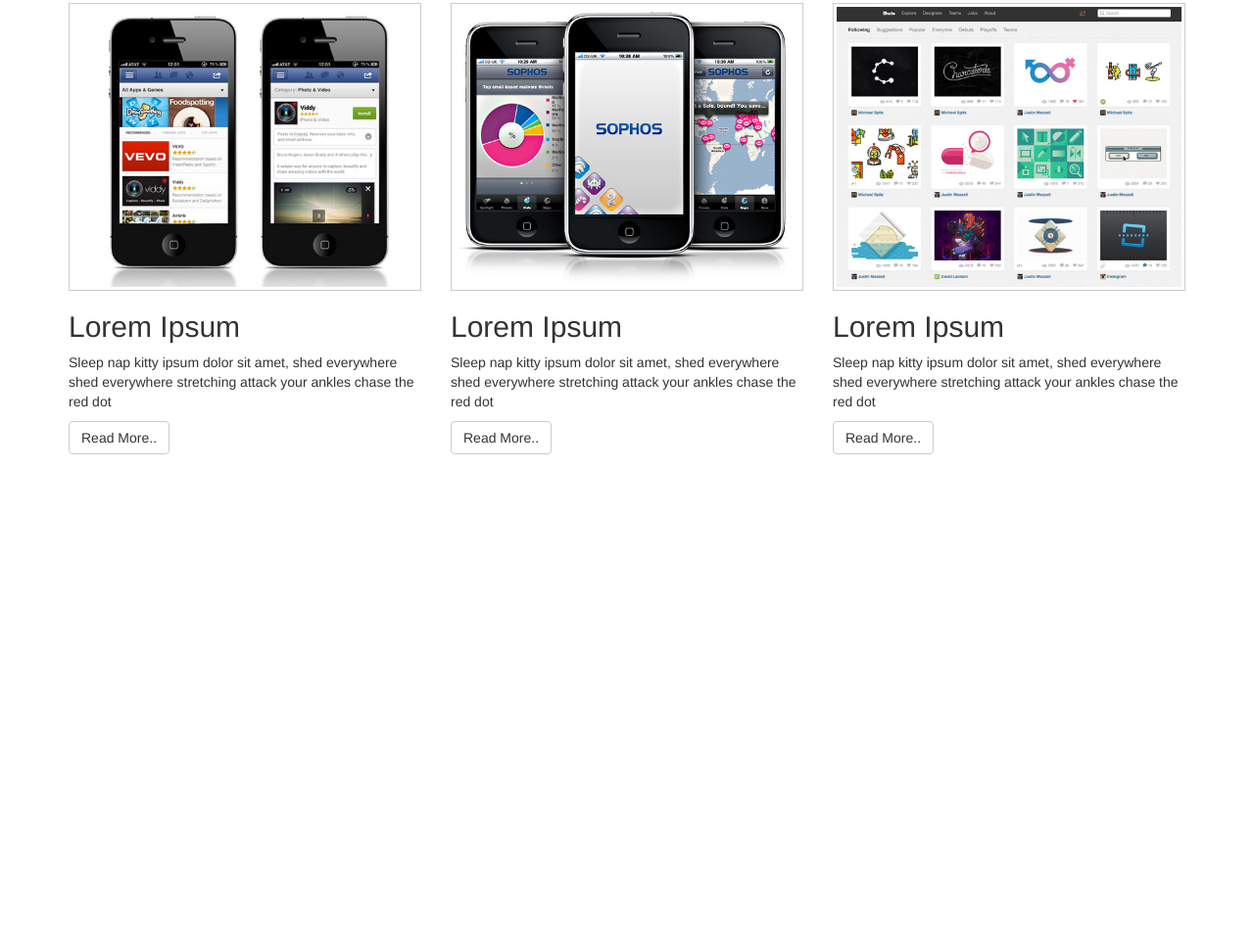
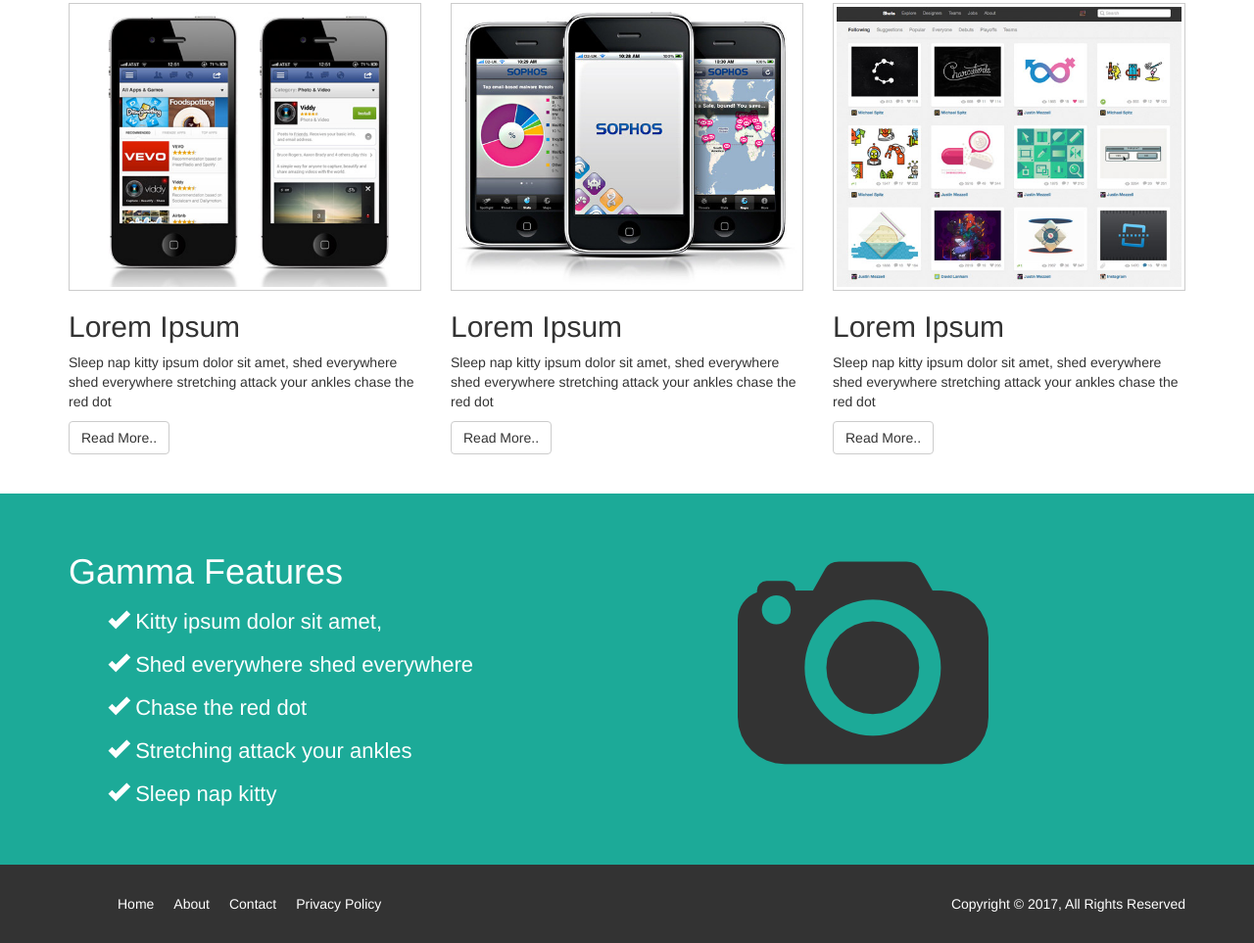
Before and after one commit to Brienyll/ED-bootstrap, a plain HTML site: page app_salespage/index.html in a window 1280 px wide. Shown: the part 715-1678 px from the top of the page at 98% size. Before the commit the page ends 1300 px from the top, so only its background shows below. Drawn offline with nearby package versions, Linux system fonts and the light colour scheme.

Commit message:
added columns, icons and footer

```diff
--- a/app_salespage/css/style.css
+++ b/app_salespage/css/style.css
@@ -40,3 +40,36 @@ img.demo {
   padding: 3px;
   border: 1px solid #ccc;
 }
+
+section#feature {
+  background: #1caa98;
+  color: #fff;
+  padding: 40px;
+  overflow: auto;
+}
+
+section#feature ul li {
+  font-size: 22px;
+  list-style: none;
+  line-height: 2.0em;
+}
+
+footer {
+  background: #333;
+  color: #fff;
+  padding: 30px 0 20px 0;
+}
+
+footer li {
+  float: left;
+  padding: 0 10px 0 10px;
+  list-style: none;
+}
+
+footer a {
+  color: #fff;
+}
+
+footer p {
+  float: right;
+}
--- a/app_salespage/index.html
+++ b/app_salespage/index.html
@@ -80,12 +80,40 @@
     <section id="feature">
       <div class="container">
         <div class="row">
-          <div class="col-md-6">
-
+          <div class="col-md-5">
+            <h1>Gamma Features</h1>
+            <ul>
+              <li><i class="glyphicon glyphicon-ok"></i> Kitty ipsum dolor sit amet,</li>
+              <li><i class="glyphicon glyphicon-ok"></i> Shed everywhere shed everywhere</li>
+              <li><i class="glyphicon glyphicon-ok"></i> Chase the red dot</li>
+              <li><i class="glyphicon glyphicon-ok"></i> Stretching attack your ankles</li>
+              <li><i class="glyphicon glyphicon-ok"></i> Sleep nap kitty</li>
+            </ul>
+          </div>
+          <div class="col-md-4 col-md-offset-2">
+            <img class="big-logo" src="img/logo.png">
           </div>
         </div>
       </div>
     </section>
+
+    <footer>
+      <div class="container">
+        <div class="row">
+          <div class="col-md-6">
+            <ul>
+              <li><a href="#">Home</a></li>
+              <li><a href="#">About</a></li>
+              <li><a href="#">Contact</a></li>
+              <li><a href="#">Privacy Policy</a></li>
+            </ul>
+          </div>
+          <div class="col-md-6">
+            <p>Copyright &copy; 2017, All Rights Reserved</p>
+          </div>
+        </div>
+      </div>
+    </footer>
 
     <!-- Bootstrap core JavaScript
     ================================================== -->
```
